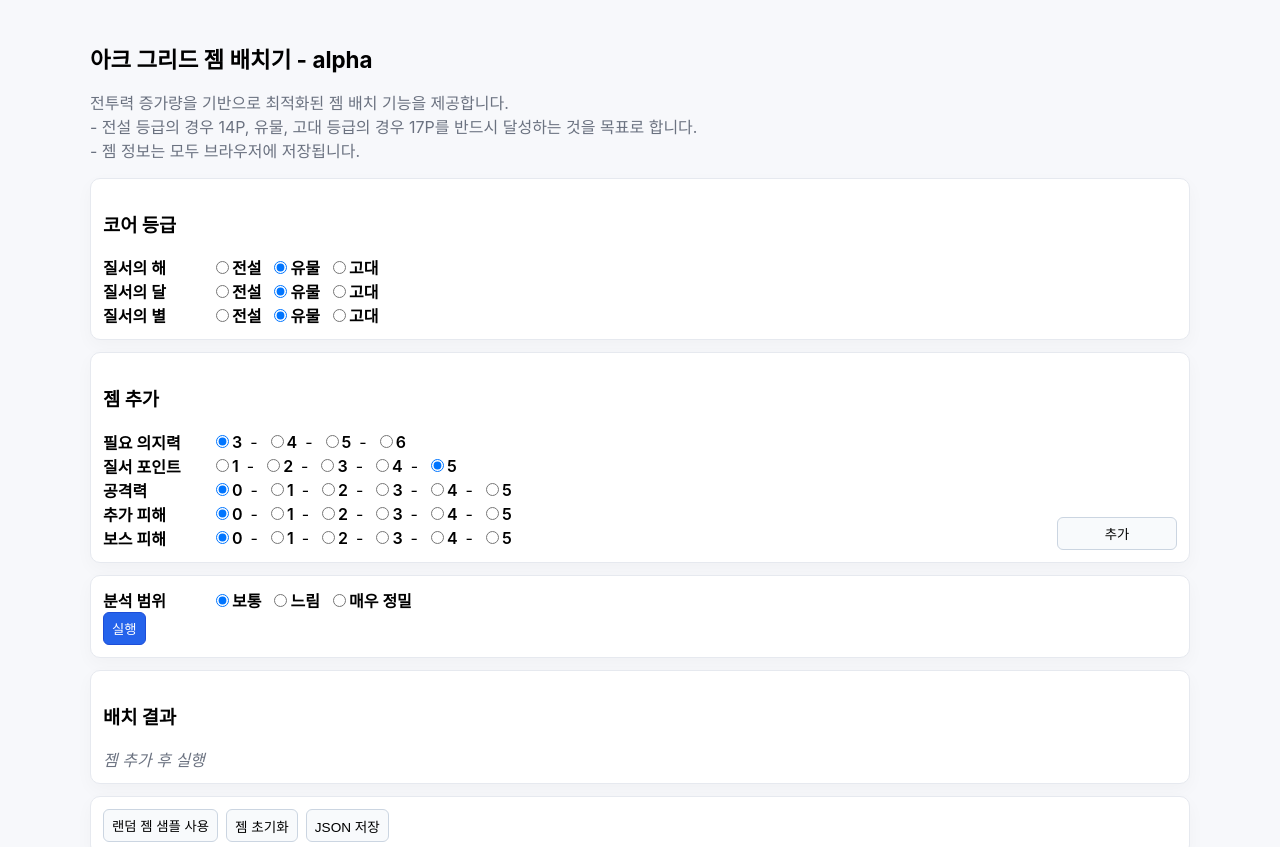
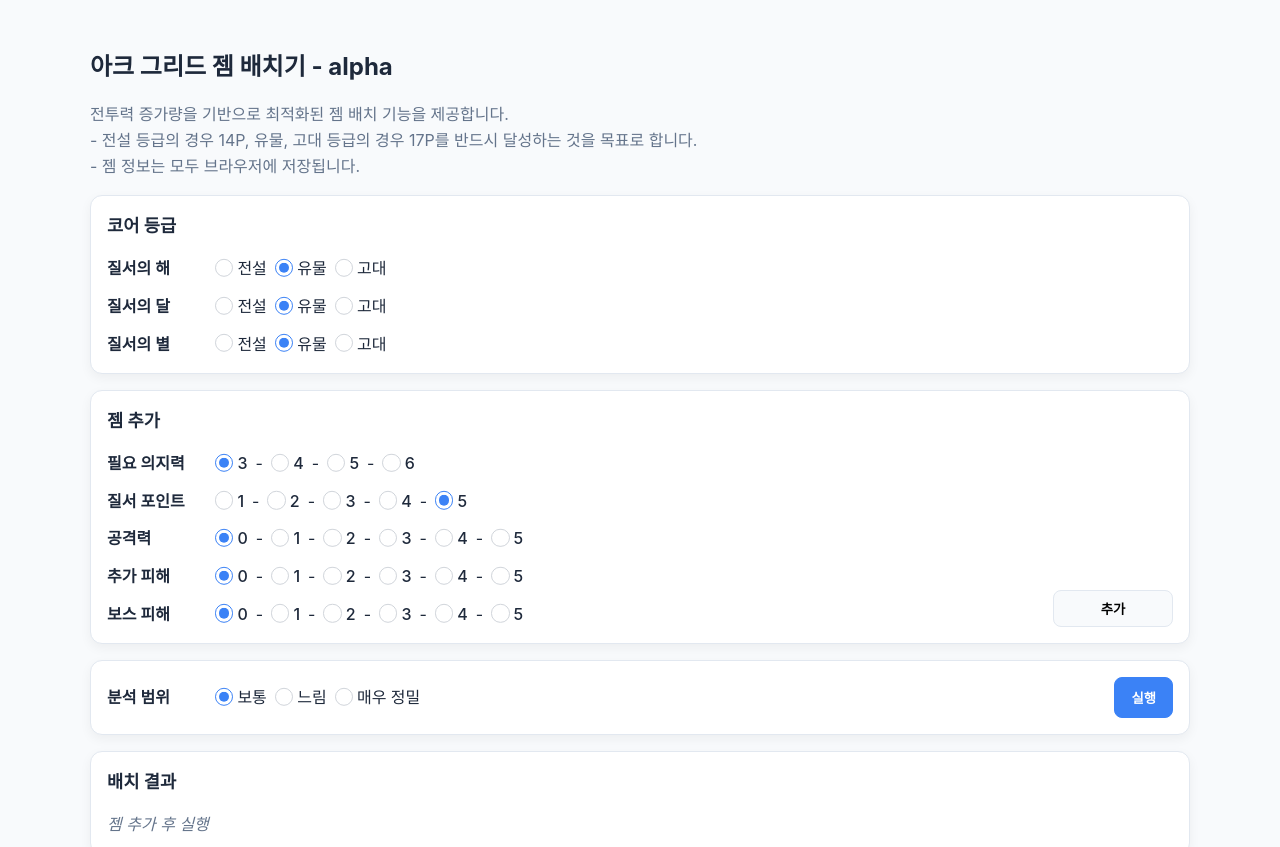
Before and after one commit to Airplaner/lostark-arkgrid-gem-locator, a plain HTML site: page index.html in a window 1280 px wide. Shown: the top 847 px of the page. Drawn offline with Linux system fonts and the light colour scheme.

Commit message:
refactor/스타일코드 분리 및 ui 정리

```diff
--- /dev/null
+++ b/css/style.css
@@ -0,0 +1,234 @@
+:root {
+  --bg: #f8fafc;
+  --card: #ffffff;
+  --border: #e2e8f0;
+  --muted: #64748b;
+  --primary: #3b82f6;
+  --primary-hover: #2563eb;
+  --text: #1e293b;
+}
+
+body {
+  font-family: Inter, system-ui, -apple-system, 'Segoe UI', Roboto, 'Helvetica Neue', Arial;
+  background: var(--bg);
+  color: var(--text);
+  max-width: 1100px;
+  margin: 24px auto;
+  padding: 24px;
+  line-height: 1.6;
+}
+
+h1 {
+  font-size: 1.5rem;
+  font-weight: 700;
+  margin: 0 0 8px
+}
+
+h3 {
+    font-weight: 600;
+}
+
+.gem-option {
+  margin: 0 0 8px
+}
+
+.muted {
+  color: var(--muted)
+}
+
+.controls {
+  display: flex;
+  gap: 8px;
+  flex-wrap: wrap;
+  margin: 12px 0;
+  align-items: center;
+}
+
+.panel {
+  background: var(--card);
+  border: 1px solid var(--border);
+  padding: 16px;
+  border-radius: 12px;
+  box-shadow: 0 4px 12px rgba(0, 0, 0, 0.05);
+  margin-top: 16px;
+}
+
+.panel h3 {
+  margin: 0;
+  font-size: 1.1rem;
+}
+
+.panel h3 + * {
+  margin-top: 16px;
+}
+
+.panel .row + .row {
+  margin-top: 12px;
+}
+
+#gemsList {
+  display: grid;
+  grid-template-columns: repeat(auto-fill, minmax(180px, 1fr));
+  gap: 16px;
+  margin-top: 16px
+}
+
+.gemSet {
+  padding: 12px;
+  border-radius: 10px;
+  border: 1px solid var(--border);
+  background: linear-gradient(180deg, #fff, #fbfdff);
+  display: flex;
+  flex-direction: column;
+  gap: 10px;
+  margin: 0 0 8px;
+}
+
+.gemSet .assigned-gems {
+  display: flex;
+  gap: 8px;
+}
+
+.gem {
+  padding: 12px;
+  border-radius: 10px;
+  border: 1px solid var(--border);
+  background: linear-gradient(180deg, #fff, #fbfdff)
+}
+
+.gem h3 {
+  margin: 0 0 6px 0;
+  font-size: 1.05rem;
+  font-weight: 600;
+}
+
+.row {
+  display: flex;
+  flex-wrap: wrap;
+  gap: 12px;
+  align-items: center
+}
+
+button {
+  cursor: pointer;
+  padding: 8px 12px;
+  border-radius: 8px;
+  border: 1px solid var(--border);
+  background: #f8fafc;
+  font-weight: 600;
+  transition: all 0.2s ease;
+}
+
+button:hover {
+    background-color: #f1f5f9;
+    border-color: #cbd5e1;
+}
+
+button.primary {
+  background: var(--primary);
+  color: #fff;
+  border-color: var(--primary);
+}
+
+button.primary:hover {
+    background: var(--primary-hover);
+    border-color: var(--primary-hover);
+}
+
+.small {
+  padding: 6px 10px;
+  font-size: .9rem
+}
+
+label {
+  font-weight: 500;
+  display: inline-flex;
+  align-items: center;
+  gap: 4px;
+}
+
+input[type="radio"] {
+  -webkit-appearance: none;
+  -moz-appearance: none;
+  appearance: none;
+  background-color: #fff;
+  margin: 0;
+  font: inherit;
+  color: currentColor;
+  width: 1.15em;
+  height: 1.15em;
+  border: 1px solid #d1d5db;
+  border-radius: 50%;
+  transform: translateY(-0.075em);
+  display: grid;
+  place-content: center;
+  transition: all 0.1s ease-in-out;
+}
+
+input[type="radio"]::before {
+  content: "";
+  width: 0.65em;
+  height: 0.65em;
+  border-radius: 50%;
+  transform: scale(0);
+  transition: 120ms transform ease-in-out;
+  box-shadow: inset 1em 1em var(--primary);
+}
+
+input[type="radio"]:checked {
+  border-color: var(--primary);
+}
+
+input[type="radio"]:checked::before {
+  transform: scale(1);
+}
+
+form.addGem {
+  display: grid;
+  grid-template-columns: 1fr 120px;
+  gap: 12px;
+  align-items: end
+}
+
+.hidden {
+  display: none
+}
+
+.editable {
+  border: 1px dashed #cbd5e1;
+  padding: 6px;
+  border-radius: 6px
+}
+
+input[type=file] {
+  display: block
+}
+
+.controls .spacer {
+  flex: 1
+}
+
+pre {
+  white-space: pre-wrap;
+  background: #0f172a;
+  color: #e6eef8;
+  padding: 12px;
+  border-radius: 8px
+}
+
+.panel .row {
+  display: flex;
+  align-items: center;
+  gap: 8px;
+}
+
+.panel .row label:first-child {
+  width: 100px;
+  flex-shrink: 0;
+  font-weight: 600;
+}
+
+.panel.solve .row button {
+  margin-left: auto;
+  padding: 10px 16px;
+}
--- a/index.html
+++ b/index.html
@@ -5,163 +5,11 @@
   <meta charset="utf-8" />
   <meta name="viewport" content="width=device-width,initial-scale=1" />
   <title>아크 그리드 젬 배치기</title>
-  <style>
-    :root {
-      --bg: #f7f8fb;
-      --card: #fff;
-      --muted: #6b7280
-    }
-
-    body {
-      font-family: Inter, system-ui, -apple-system, 'Segoe UI', Roboto, 'Helvetica Neue', Arial;
-      background: var(--bg);
-      max-width: 1100px;
-      margin: 24px auto;
-      padding: 18px
-    }
-
-    h1 {
-      font-size: 1.4rem;
-      margin: 0 0 8px
-    }
-
-    .gem-option {
-      margin: 0 0 8px
-    }
-
-    .muted {
-      color: var(--muted)
-    }
-
-    .controls {
-      display: flex;
-      gap: 8px;
-      flex-wrap: wrap;
-      margin: 12px 0
-    }
-
-    .panel {
-      background: var(--card);
-      border: 1px solid #e6e9ef;
-      padding: 12px;
-      border-radius: 10px;
-      box-shadow: 0 6px 18px rgba(17, 24, 39, 0.03);
-      margin-top: 12px;
-    }
-
-    #gemsList {
-      display: grid;
-      grid-template-columns: repeat(auto-fill, minmax(180px, 1fr));
-      gap: 12px;
-      margin-top: 12px
-    }
-
-    .gemSet {
-      padding: 10px;
-      border-radius: 8px;
-      border: 1px solid #e2e8f0;
-      background: linear-gradient(180deg, #fff, #fbfdff);
-      display: flex;
-      flex-direction: column;
-      gap: 8px;
-      margin: 0 0 8px;
-    }
-
-    .gemSet .assigned-gems {
-      display: flex;
-      gap: 8px;
-    }
-
-    .gem {
-      padding: 10px;
-      border-radius: 8px;
-      border: 1px solid #e2e8f0;
-      background: linear-gradient(180deg, #fff, #fbfdff)
-    }
-
-    .gem h3 {
-      margin: 0 0 6px 0;
-      font-size: 1.05rem
-    }
-
-    .row {
-      display: flex;
-      flex-wrap: wrap;
-      gap: 8px;
-      align-items: center
-    }
-
-    button {
-      cursor: pointer;
-      padding: 6px 8px;
-      border-radius: 6px;
-      border: 1px solid #cbd5e1;
-      background: #f8fafc
-    }
-
-    button.primary {
-      background: #2563eb;
-      color: #fff;
-      border-color: #1d4ed8
-    }
-
-    .small {
-      padding: 5px 8px;
-      font-size: .85rem
-    }
-
-    label {
-      font-weight: 600
-    }
-
-    form.addGem {
-      display: grid;
-      grid-template-columns: 1fr 120px;
-      gap: 8px;
-      align-items: end
-    }
-
-    .hidden {
-      display: none
-    }
-
-    .editable {
-      border: 1px dashed #cbd5e1;
-      padding: 6px;
-      border-radius: 6px
-    }
-
-    input[type=file] {
-      display: block
-    }
-
-    .controls .spacer {
-      flex: 1
-    }
-
-    pre {
-      white-space: pre-wrap;
-      background: #0f172a;
-      color: #e6eef8;
-      padding: 12px;
-      border-radius: 8px
-    }
-
-    .panel .row {
-      display: flex;
-      align-items: center;
-      gap: 8px;
-    }
-
-    .panel .row label:first-child {
-      width: 100px;
-      flex-shrink: 0;
-    }
-  </style>
+  <link rel="stylesheet" href="css/style.css">
   <script type="module" src="js/utils.js"></script>
   <script type="module" src="js/models.js"></script>
   <script type="module" src="js/solver.js"></script>
-  <script type="moduel" src="js/ui.js"></script>
+  <script type="module" src="js/ui.js"></script>
 </head>
 
 <body>
@@ -249,8 +97,6 @@
       <label><input type="radio" name="solvePrecision" value="2" checked>보통</label>
       <label><input type="radio" name="solvePrecision" value="3">느림</label>
       <label><input type="radio" name="solvePrecision" value="4">매우 정밀</label>
-    </div>
-    <div>
       <button id="btnRunSolver" class="primary" type="button">실행</button>
     </div>
   </div>
```
